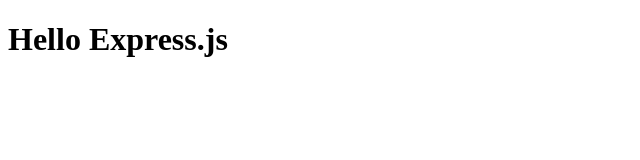
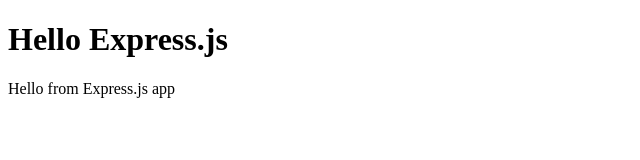
Before and after one commit to perriera/web-server, a website: page public/index.html in a window 1280 px wide. Shown: the whole page, without its empty margins (0-640 px from the left). Drawn offline with Linux system fonts and the light colour scheme.

```diff
--- a/public/index.html
+++ b/public/index.html
@@ -6,5 +6,6 @@
 	</head>
 	<body>
 		<h1>Hello Express.js</h1>
+		<p>Hello from Express.js app</p>
 	</body>
 </html>
```
